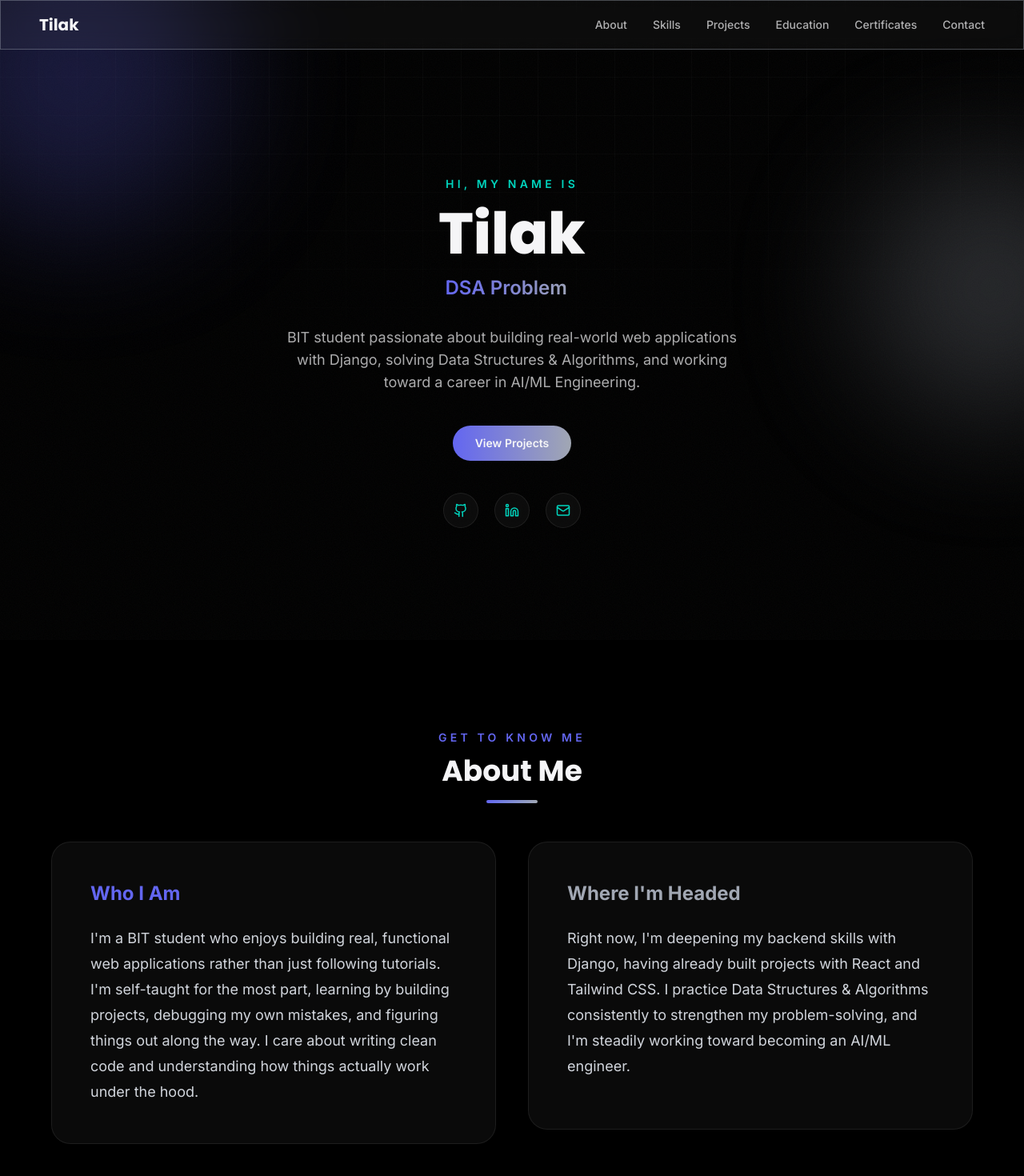
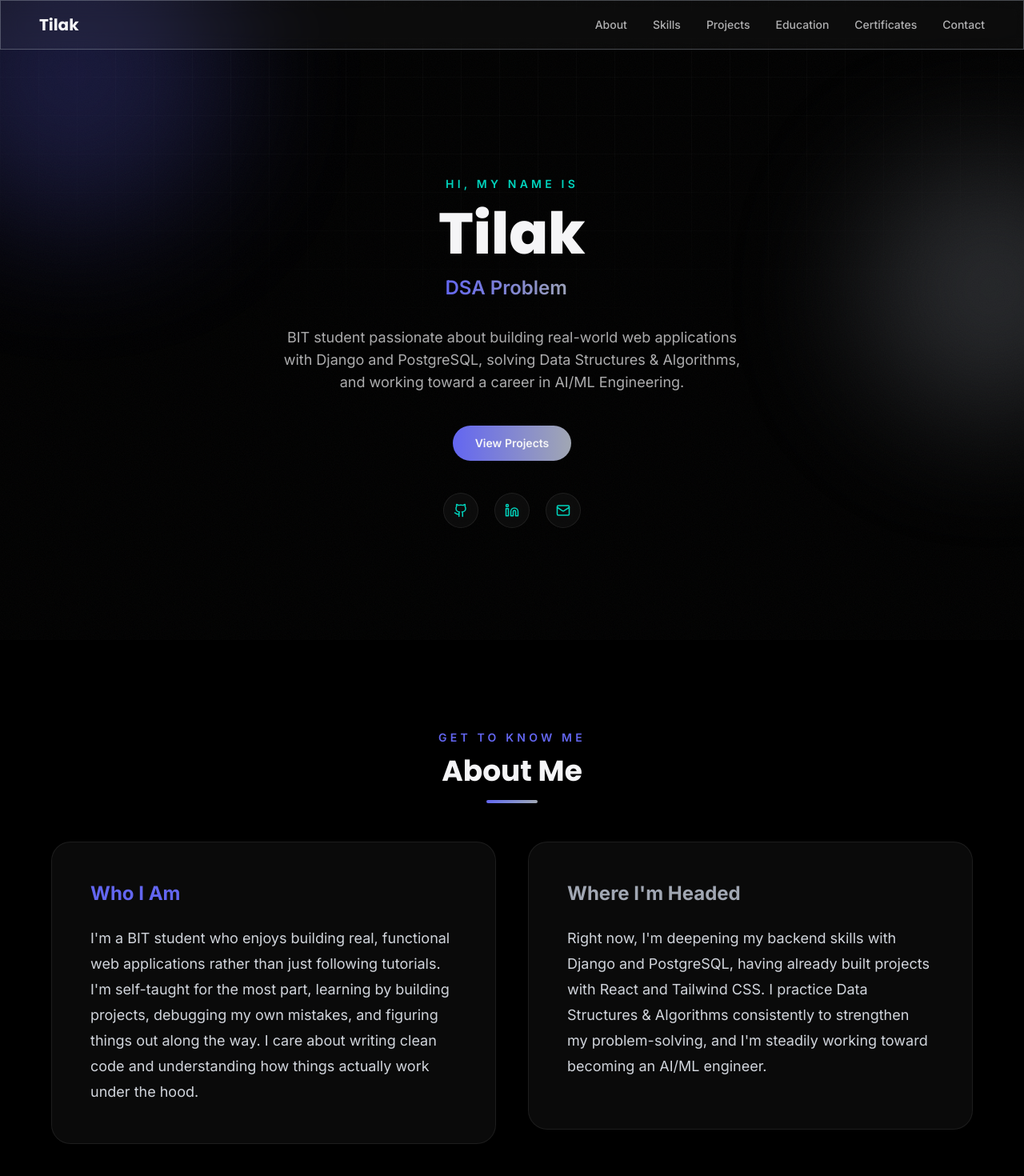
Before and after one commit to TilakBhattarai/TilakPortfolio, a React (Vite) app: page / in a window 1280 px wide. Shown: the top 1470 px of the page at 80% size. Built offline with nearby package versions, Linux system fonts and the light colour scheme.

Commit message:
Add PostgreSQL to skills, tags, and fix GitHub link

```diff
--- a/src/components/About.jsx
+++ b/src/components/About.jsx
@@ -39,7 +39,7 @@ export default function About() {
 
                         <p className="text-base md:text-lg leading-8 text-gray-300">
                             Right now, I'm deepening my backend skills with
-                            Django, having already built projects with React and
+                            Django and PostgreSQL, having already built projects with React and
                             Tailwind CSS. I practice Data Structures &
                             Algorithms consistently to strengthen my
                             problem-solving, and I'm steadily working toward
--- a/src/components/Footer.jsx
+++ b/src/components/Footer.jsx
@@ -6,7 +6,7 @@ export default function Footer() {
         <footer className="relative px-6 md:px-12 py-8 border-t border-white/5 flex flex-col md:flex-row items-center justify-between gap-4 text-xs opacity-60">
             <p>© {new Date().getFullYear()} Biwash. All rights reserved.</p>
             <div className="flex gap-4">
-                <a href="https://github.com/BIwashbhatarai"><Github size={16} /></a>
+                <a href="https://github.com/TilakBhattarai"><Github size={16} /></a>
                 <a href="https://www.linkedin.com/in/biwash-bhattarai/"><Linkedin size={16} /></a>
                 <a href="mailto:biwashbhattarai352@gmail.com"><Mail size={16} /></a>
             </div>
--- a/src/components/Hero.jsx
+++ b/src/components/Hero.jsx
@@ -36,7 +36,7 @@ export default function Hero({ scrollTo }) {
                 </div>
 
                 <p className="max-w-xl mx-auto text-base md:text-lg opacity-70 mb-10">
-                    BIT student passionate about building real-world web applications with Django, solving Data Structures & Algorithms, and working toward a career in AI/ML Engineering.
+                    BIT student passionate about building real-world web applications with Django and PostgreSQL, solving Data Structures & Algorithms, and working toward a career in AI/ML Engineering.
                 </p>
 
                 <div className="flex flex-wrap gap-4 justify-center mb-10">
--- a/src/data/projects.js
+++ b/src/data/projects.js
@@ -31,7 +31,7 @@ export const projects = [
     {
         title: "JobHub",
         desc: "A full-stack Django job portal connecting recruiters and job seekers with role-based authentication, job posting, job search, application tracking, recruiter dashboards, and resume uploads.",
-        tags: ["Python", "Django", "HTML", "CSS", "SQLite"],
+        tags: ["Python", "Django", "HTML", "CSS", "PostgreSQL"],
         image: JobHub,
         github: "https://github.com/BIwashbhatarai/JobHub",
         demo: "https://jobhub-v2y0.onrender.com/"
--- a/src/data/skills.js
+++ b/src/data/skills.js
@@ -41,6 +41,7 @@ export const skillGroups = [
         icon: Database,
         items: [
             "SQLite",
+            "PostgreSQL",
             "Git",
             "GitHub",
             "Postman",
--- a/src/data/stats.js
+++ b/src/data/stats.js
@@ -1,6 +1,6 @@
 export const stats = [
     { label: "Projects Built", value: 11 },
-    { label: "Core Technologies", value: 4 },
+    { label: "Core Technologies", value: 5 },
     { label: "LeetCode Solved", value: 70 },
     { label: "GitHub Repos", value: 6 },
 ];
```
